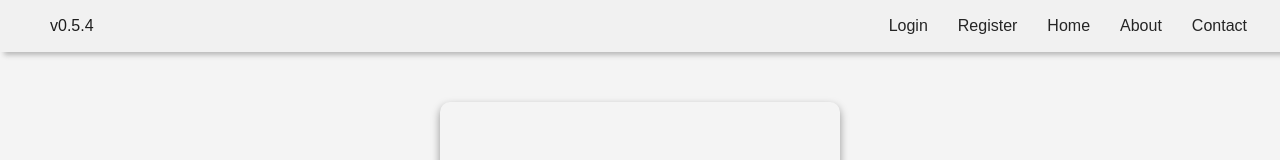
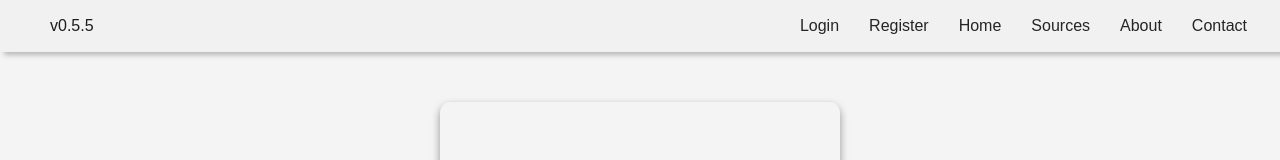
Before and after one commit to hieudku/NLPAnalysisWebApp-RESTful--REACT--GCP, a React (Create React App) app: page /login in a window 1280 px wide. Shown: the top 160 px of the page. Built offline with nearby package versions, Linux system fonts and the light colour scheme; no server answers.

Commit message:
Updated: Routing news feed to dashboard under Sources.

```diff
--- a/src/App.tsx
+++ b/src/App.tsx
@@ -36,7 +36,6 @@ function App() {
           element={
             <div>
           {<Dashboard />}
-        {<Feed />}
             </div>
           }
           />
@@ -44,6 +43,7 @@ function App() {
         <Route path="/register" element={<Register />}/>
         <Route path="/contact" element={<ContactMe />} />
         <Route path="/about" element={<AboutThisApp />} />
+        <Route path="/sources" element={<Feed />} />
       </Routes>
     </div>
     </Router>
--- a/src/components/Navbar/Navbar.tsx
+++ b/src/components/Navbar/Navbar.tsx
@@ -44,7 +44,7 @@ const Navbar:React.FC = () => {
                 </svg>
             </button>
 
-            <div className="navbar-brand">v0.5.4</div>
+            <div className="navbar-brand">v0.5.5</div>
 
             <div ref={panelRef} className={`navbar-panel ${isOpen ? 'open' : ''}`}>
                 <a className= "navbar-link" href="/login">Login</a>
@@ -52,6 +52,7 @@ const Navbar:React.FC = () => {
                 <br />
                 <br />
                 <a className= "navbar-link" href="/">Home</a>
+                <a className= "navbar-link" href="/sources">Sources</a>
                 <a className= "navbar-link" href="/about">About</a>
                 <a className= "navbar-link" href="/contact">Contact</a>
 
```
